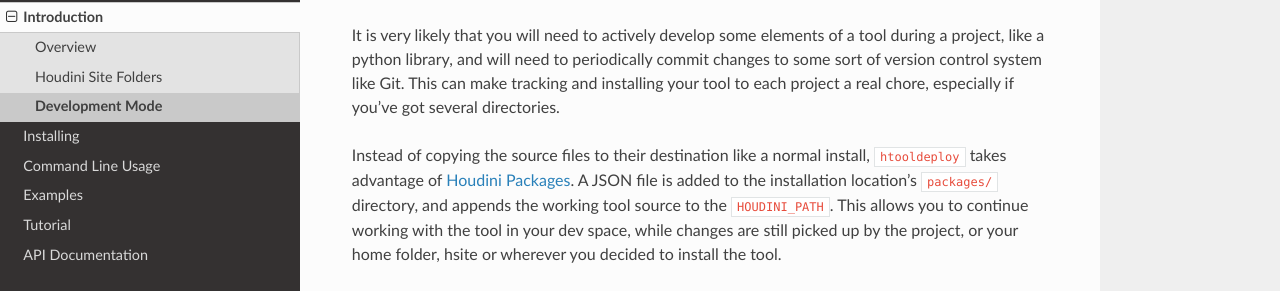
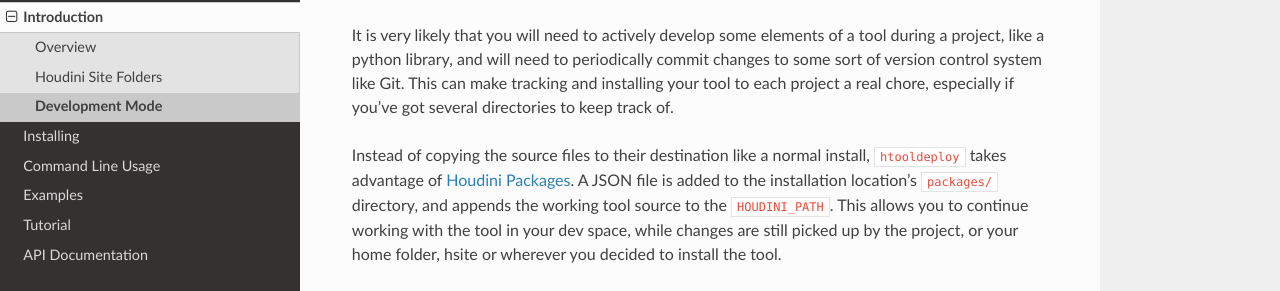
Before and after one commit to jamesrobinsonvfx/htooldeploy, a Sphinx documentation site: the page built from docs/source/intro/development_mode.rst, in a window 1280 px wide. Shown: the part 136-427 px from the top of the page. Built offline with Sphinx 7.4.7 and the Read the Docs theme 2.0.0, drawn with Linux system fonts in a browser that asks for light colours.

Commit message:
Sentence ends too soon

```diff
--- a/docs/source/intro/development_mode.rst
+++ b/docs/source/intro/development_mode.rst
@@ -7,7 +7,7 @@
 tool during a project, like a python library, and will need to periodically
 commit changes to some sort of version control system like Git. This can make
 tracking and installing your tool to each project a real chore, especially if
-you've got several directories.
+you've got several directories to keep track of.
 
 Instead of copying the source files to their destination like a normal install,
 ``htooldeploy`` takes advantage of `Houdini Packages <https://www.sidefx.com/
```
